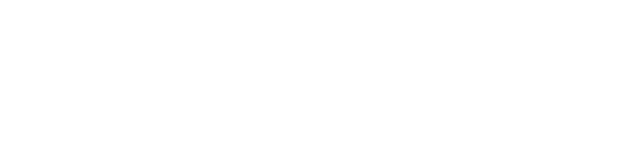
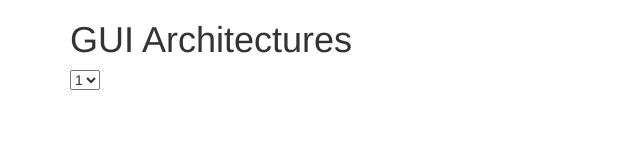
Before and after one commit to maksimr/GUIArchitectures, a website built with webpack: page index.html in a window 1280 px wide. Shown: the whole page, without its empty margins (0-640 px from the left). Built offline with nearby package versions, Linux system fonts and the light colour scheme.

Commit message:
chore: foo

```diff
--- a/index.html
+++ b/index.html
@@ -4,13 +4,19 @@
 <head>
     <meta charset="UTF-8">
     <title></title>
+    <link rel="stylesheet" href="//maxcdn.bootstrapcdn.com/bootstrap/3.2.0/css/bootstrap.min.css"/>
 </head>
 
 <body>
 <div id="App">
+    <div class="container">
+        <h1>GUI Architectures</h1>
+
+        <select id="stationList">
+        </select>
+    </div>
 </div>
 
 <script src="App.bundle.js"></script>
 </body>
-
 </html>
--- a/js/App.js
+++ b/js/App.js
@@ -0,0 +1,17 @@
+var $ = require('jquery');
+
+$(function () {
+    var stationListNode = $('#stationList');
+    var stations = [
+        {
+            value: '1'
+        },
+        {
+            value: '2'
+        }
+    ];
+
+    stationListNode.append(stations.map(function (station) {
+        return $('<option>' + station.value + '</option>').get(0);
+    }));
+});
--- a/package.json
+++ b/package.json
@@ -2,6 +2,7 @@
     "name": "GuiArchitectures",
     "version": "0.0.1",
     "devDependencies": {
+        "jquery": "^2.1.1",
         "nodemon": "^1.2.1",
         "webpack": "^1.4.1-beta1",
         "webpack-dev-server": "^1.6.5"
```
